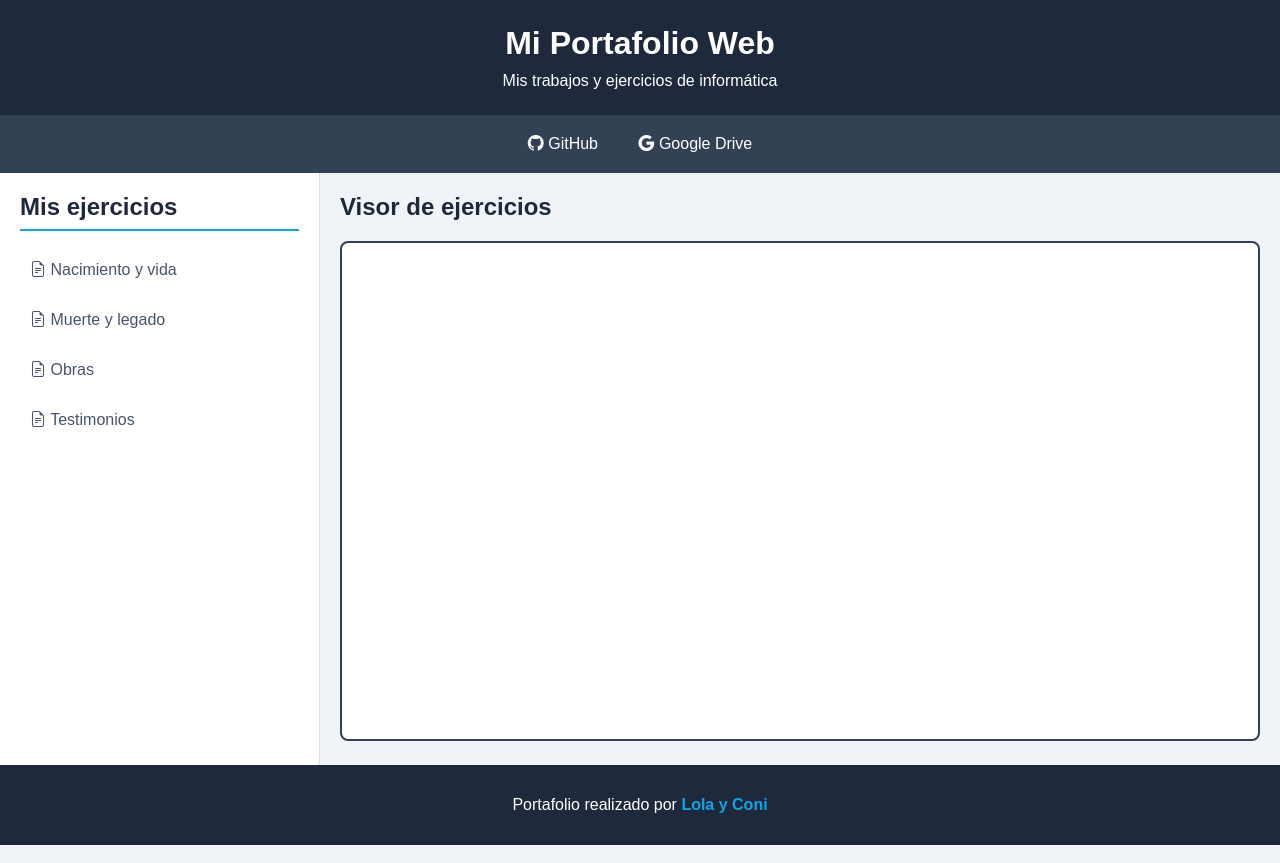
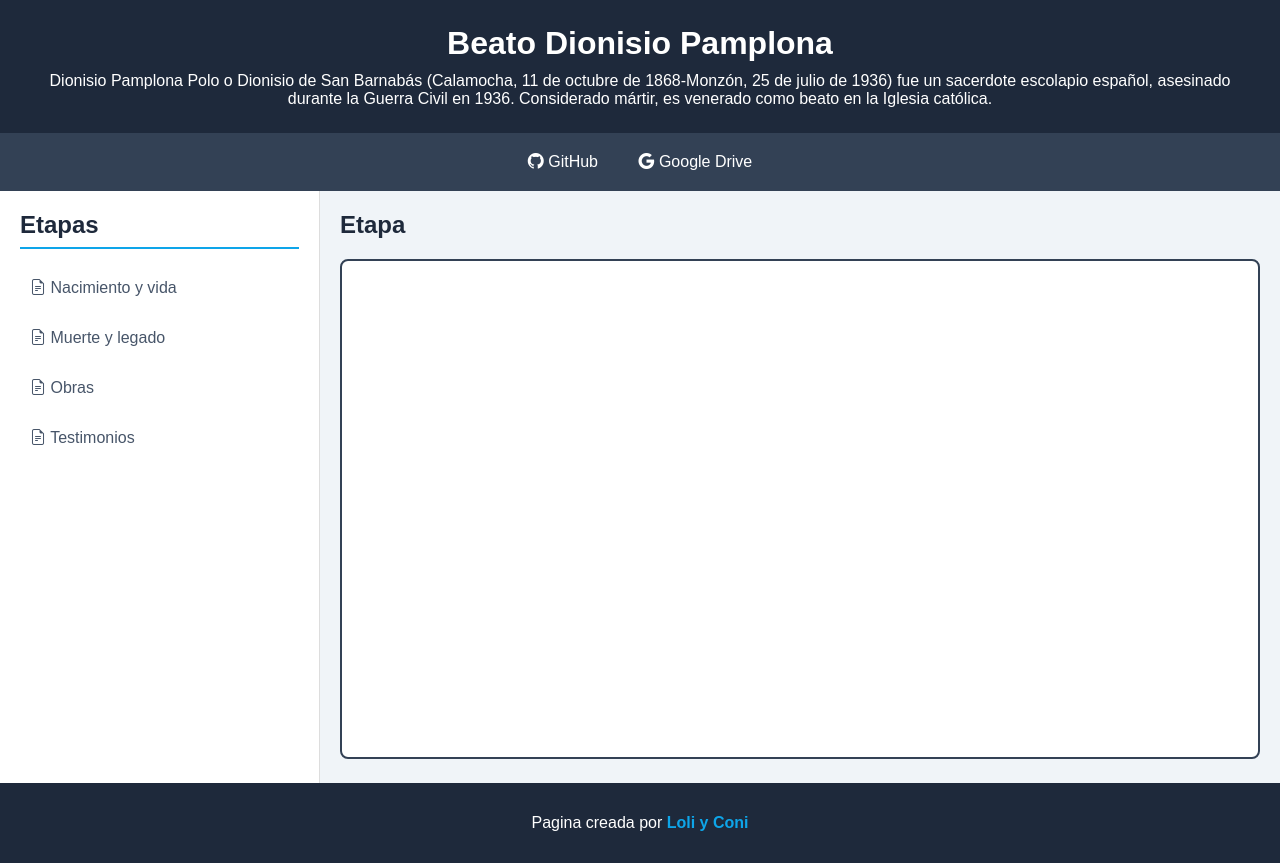
Before and after one commit to Coniylola/proyecto, a plain HTML site: page index.html in a window 1280 px wide. Drawn offline with nearby package versions, Linux system fonts and the light colour scheme.

Commit message:
Update index.html

```diff
--- a/index.html
+++ b/index.html
@@ -170,8 +170,8 @@
 <body>
 
     <header>
-        <h1>Mi Portafolio Web</h1>
-        <p>Mis trabajos y ejercicios de informática</p>
+        <h1>Beato Dionisio Pamplona </h1>
+        <p>Dionisio Pamplona Polo o Dionisio de San Barnabás (Calamocha, 11 de octubre de 1868-Monzón, 25 de julio de 1936) fue un sacerdote escolapio español, asesinado durante la Guerra Civil en 1936. Considerado mártir, es venerado como beato en la Iglesia católica.</p>
     </header>
 
     <nav>
@@ -181,7 +181,7 @@
             GitHub
         </a>
 
-        <a href="TU_ENLACE_DE_GOOGLE_DRIVE" target="_blank">
+        <a href="https://drive.google.com/file/d/1ICKqDSj6gOcT3EY68IUaZ1QGYCl_wMNa/view?usp=drive_link" target="_blank">
             <i class="bi bi-google"></i>
             Google Drive
         </a>
@@ -193,7 +193,7 @@
 
         <aside>
 
-            <h2>Mis ejercicios</h2>
+            <h2>Etapas</h2>
 
             <ul>
 
@@ -231,7 +231,7 @@
 
         <section>
 
-            <h2>Visor de ejercicios</h2>
+            <h2>Etapa</h2>
 
             <iframe
                 name="visor"
@@ -246,8 +246,8 @@
     <footer>
 
         <p>
-            Portafolio realizado por
-            <span>Lola y Coni</span>
+            Pagina creada por
+            <span>Loli y Coni</span>
         </p>
 
     </footer>
```
